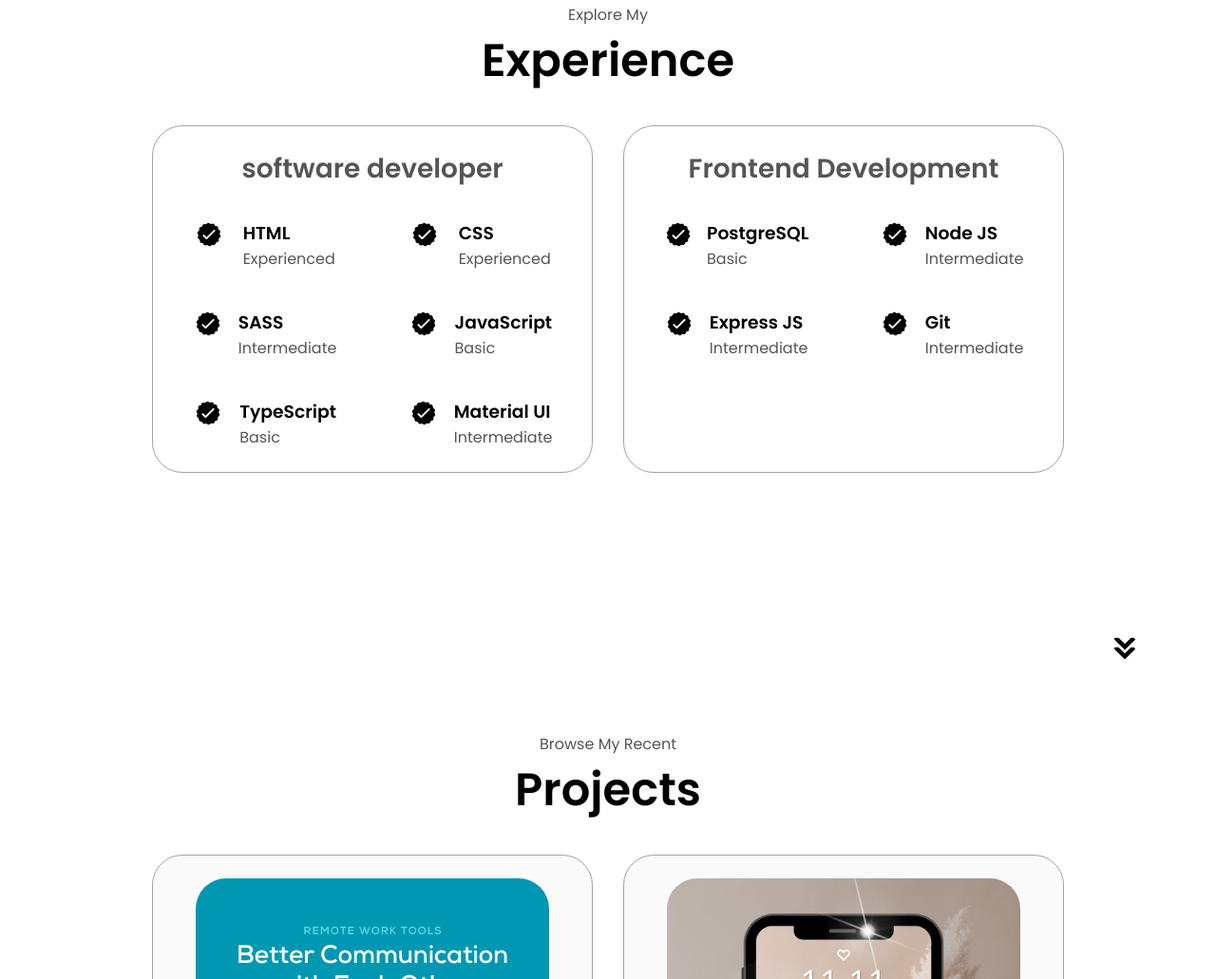
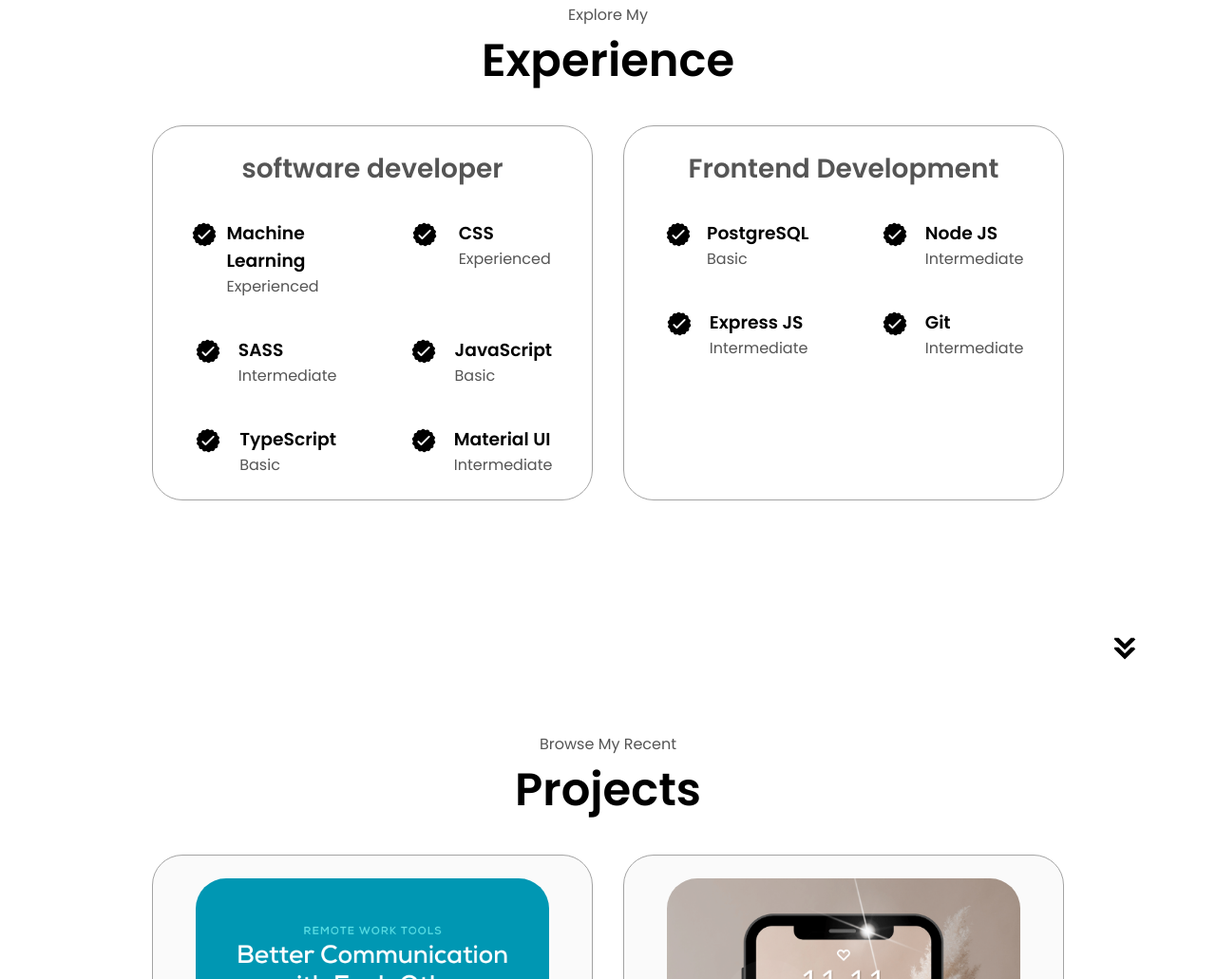
Before and after one commit to subhaz18/portrepo, a plain HTML site: page index.html in a window 1280 px wide. Shown: the part 1693-2724 px from the top of the page at 95% size. Drawn offline with Linux system fonts and the light colour scheme.

Commit message:
Update index.html

```diff
--- a/index.html
+++ b/index.html
@@ -138,7 +138,7 @@
                   class="icon"
                 />
                 <div>
-                  <h3>HTML</h3>
+                  <h3>Machine Learning</h3>
                   <p>Experienced</p>
                 </div>
               </article>
```
